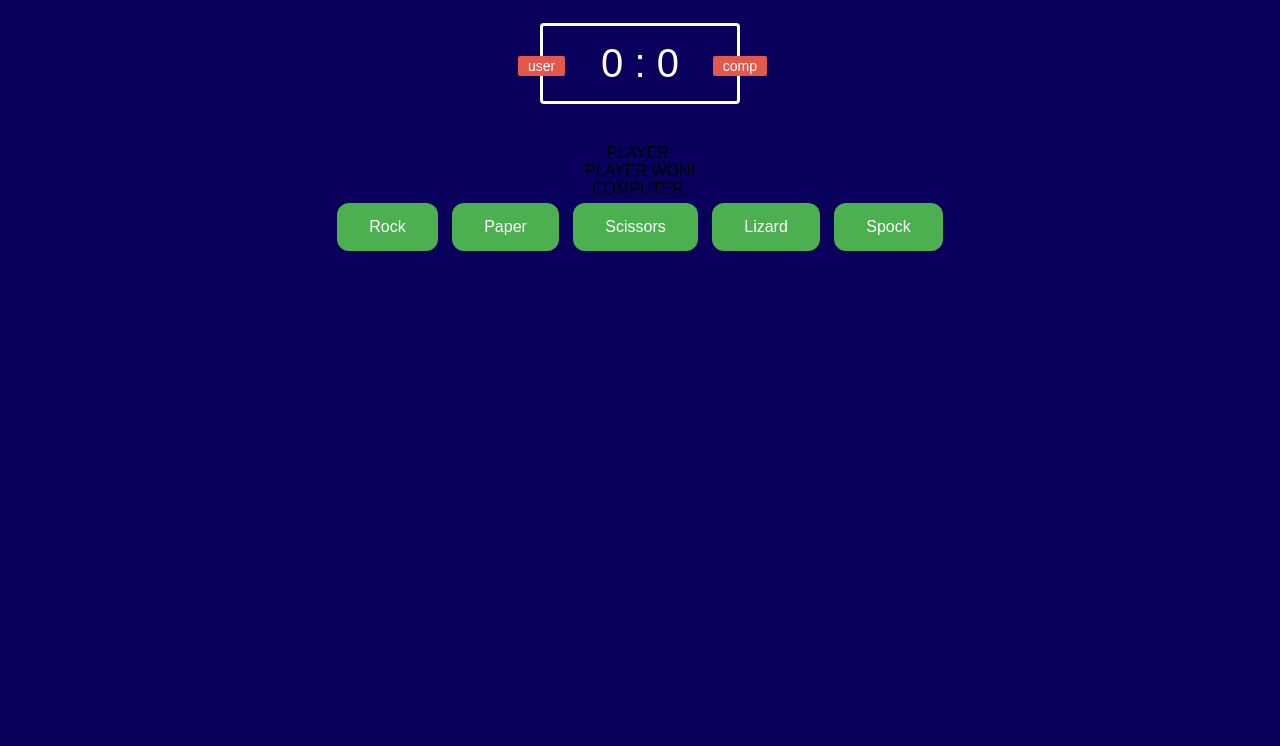
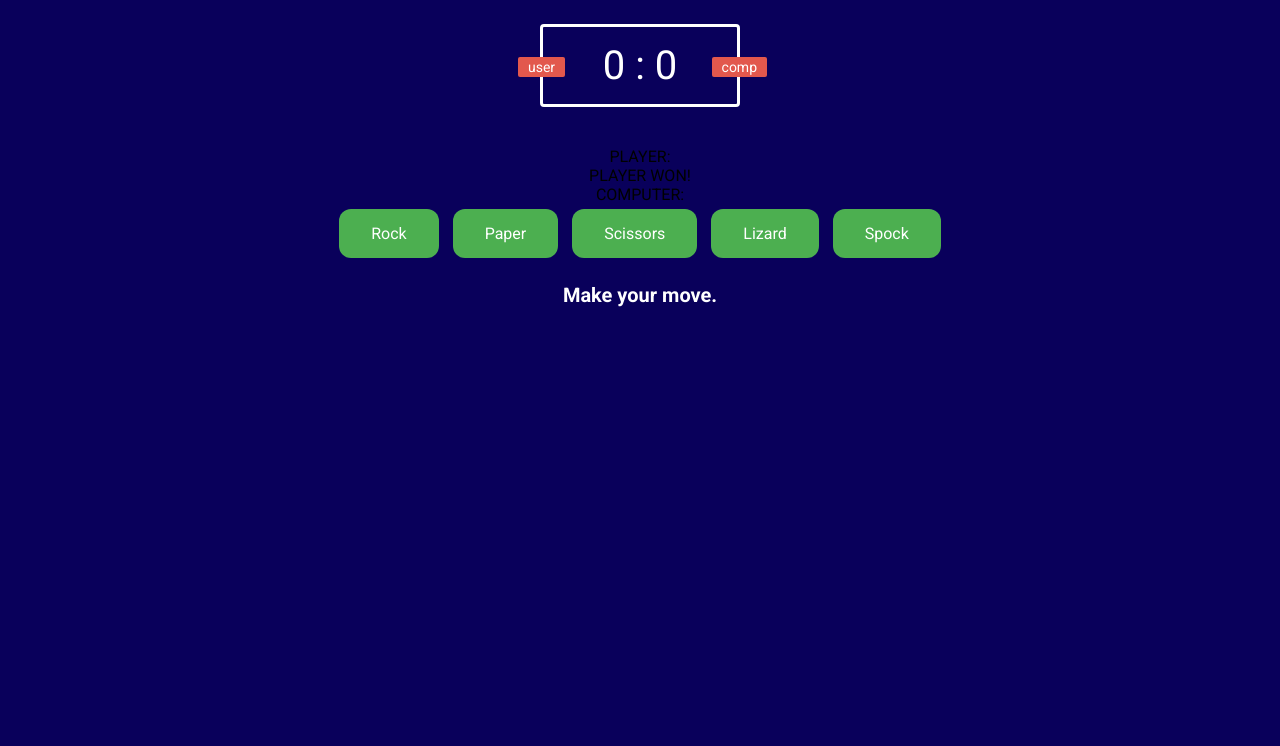
Before and after one commit to moflynn23/rock-paper-scissors-lizard-spock, a plain HTML site: page index.html in a window 1280 px wide. Shown: the part 54-800 px from the top of the page. Drawn offline with Linux system fonts and the light colour scheme.

Commit message:
Add action message

```diff
--- a/assets/css/style.css
+++ b/assets/css/style.css
@@ -1,8 +1,10 @@
+@import url('https://fonts.googleapis.com/css2?family=Roboto:ital,wght@0,100;0,300;0,400;0,500;0,700;0,900;1,100;1,300;1,400;1,500;1,700;1,900&display=swap');
+
 * {
     margin: 0;
     padding: 0;
     box-sizing: border-box; /* include the padding and border in page's total width and height */
-    font-family: sans-serif;
+    font-family: Roboto, sans-serif;
 }
 
 .scoreboard {
@@ -39,7 +41,7 @@
 
 body {
     background-color: #09005b;
-    font-family: Arial, sans-serif;
+    font-family: Roboto, sans-serif;
     text-align: center;
 }
 
@@ -78,4 +80,13 @@ button {
 button:hover {
     background-color: #555555;
     /* Dark grey */
+    cursor: pointer;
 }
+
+#action_message {
+    text-align: center;
+    color: white;
+    font-weight: bold;
+    font-size: 20px;
+    margin-top: 20px;
+}
--- a/index.html
+++ b/index.html
@@ -31,6 +31,7 @@
         <div id="resuts">PLAYER WON!</div>
         <div id="move-computer">COMPUTER:</div>
     </div>
+
     <!-- Choices -->
     <div id="choices">
       <button onclick="play('rock')">Rock</button>
@@ -40,6 +41,8 @@
       <button onclick="play('spock')">Spock</button>
     </div>
 
+    <p id="action_message">Make your move.</p>
+
     <!-- Footer -->
     <script src="assets/js/script.js" charset="UTF-8"></script>
 </body>
```
